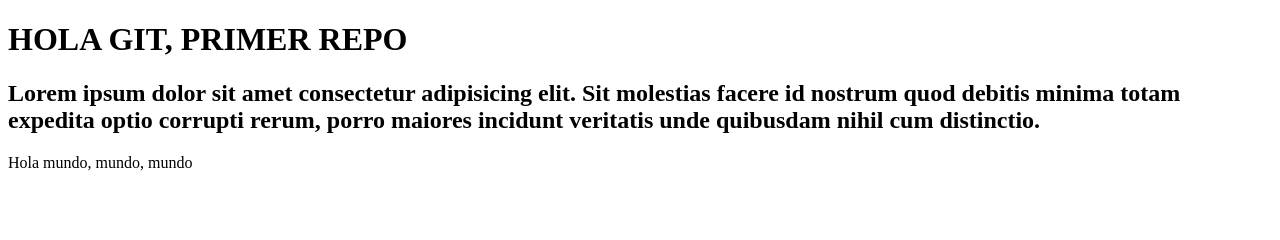
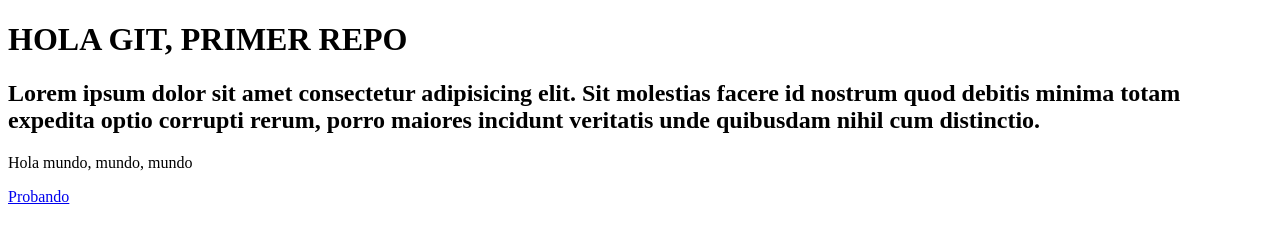
Before and after one commit to Crazyfurious/primerRepositorio, a plain HTML site: page index.html in a window 1280 px wide. Drawn offline with Linux system fonts and the light colour scheme.

Commit message:
añadido enlace

```diff
--- a/index.html
+++ b/index.html
@@ -10,5 +10,6 @@
     <h1>HOLA GIT, PRIMER REPO</h1>
     <h2>Lorem ipsum dolor sit amet consectetur adipisicing elit. Sit molestias facere id nostrum quod debitis minima totam expedita optio corrupti rerum, porro maiores incidunt veritatis unde quibusdam nihil cum distinctio.</h2>
     <p>Hola mundo, mundo, mundo</p>
+    <a href="#">Probando</a>
 </body>
 </html>
```
